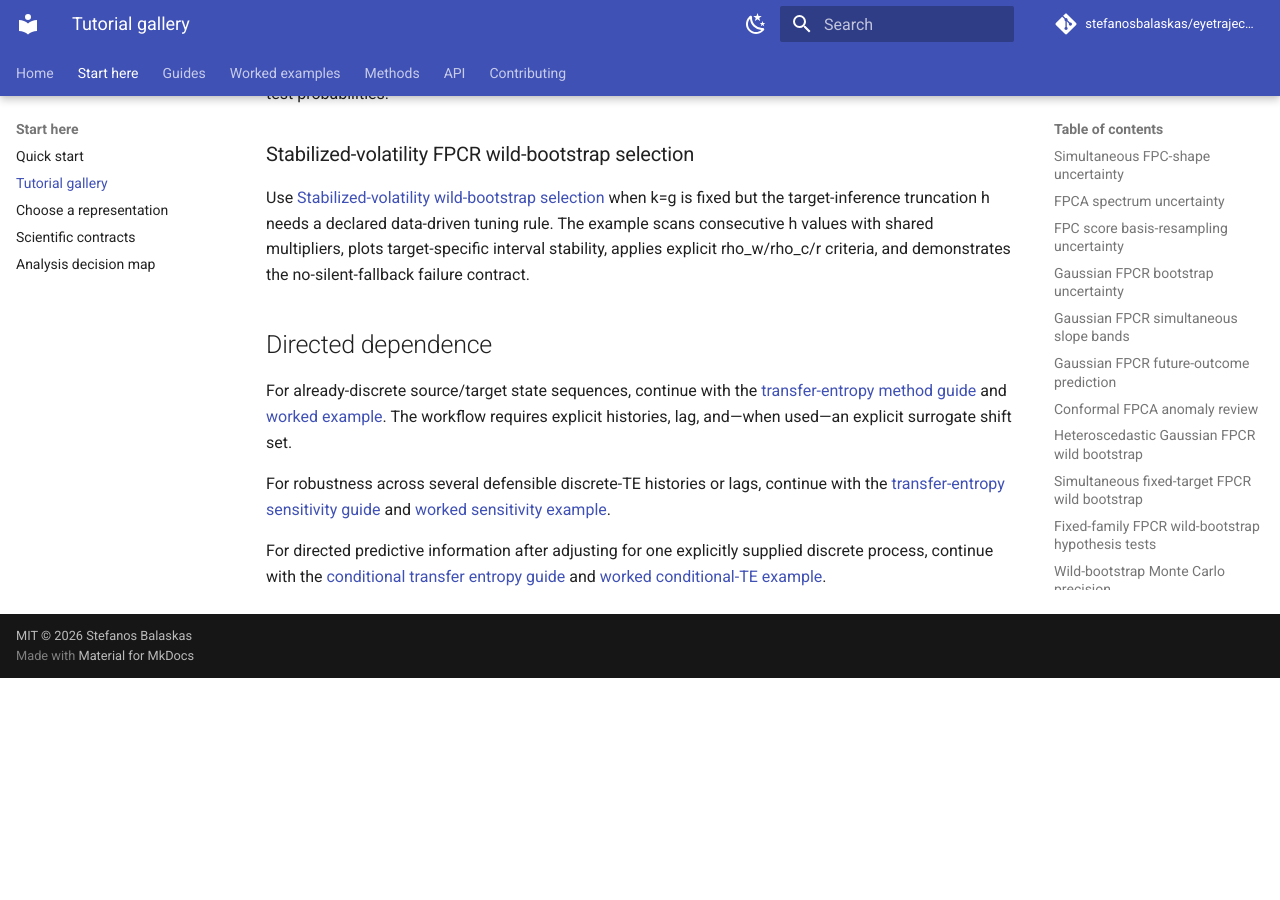
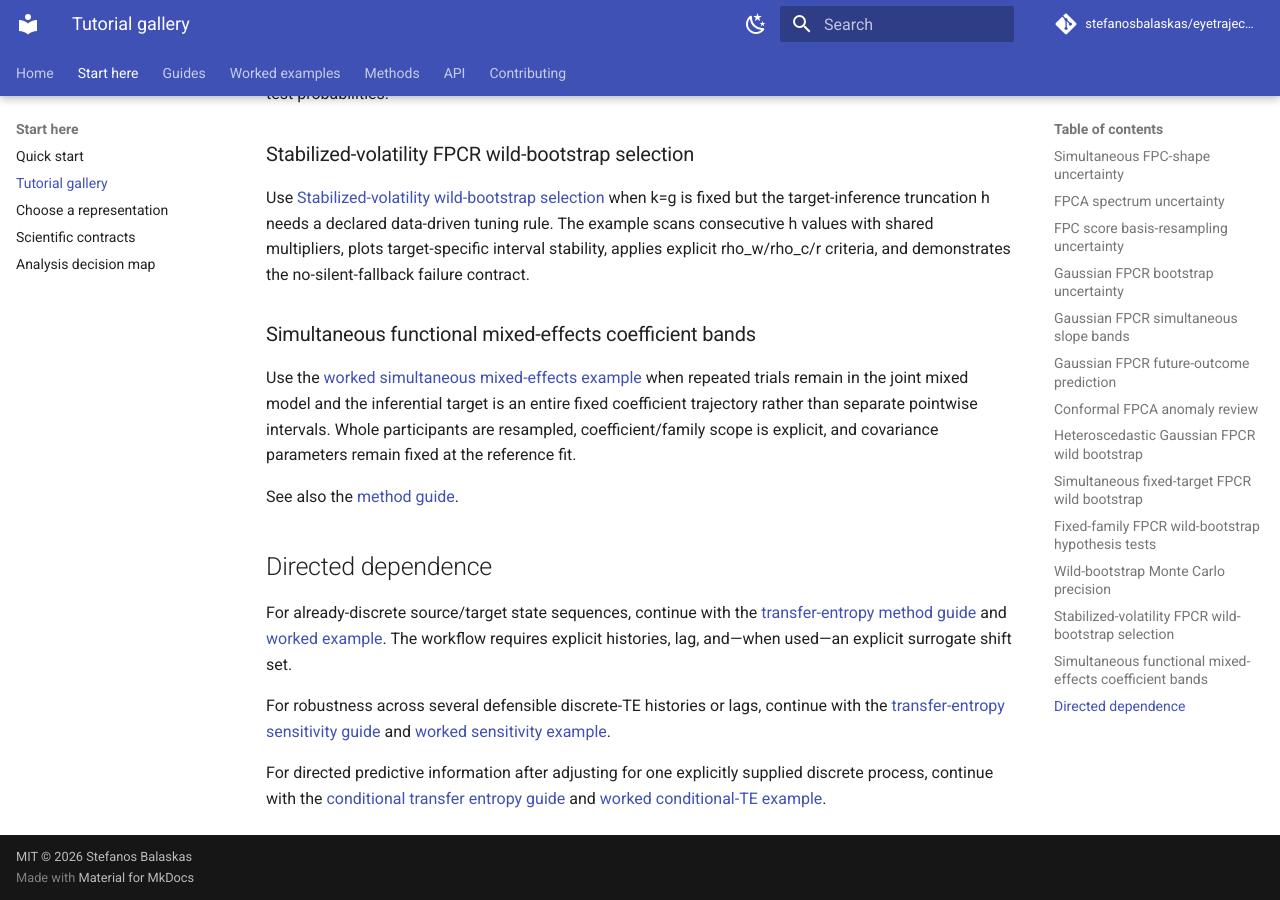
Before and after one commit to stefanosbalaskas/eyetrajectoriespy, an MkDocs documentation site: the page built from docs/tutorials/index.md, in a window 1280 px wide and 900 px high, scrolled down 5225 px. Built offline with MkDocs 1.6.1 and Material for MkDocs 9.7.7, drawn with Linux system fonts in a browser that asks for light colours; comment, search, counter and statistics services are not loaded; before the commit the page ends 5903 px from its top, so only the background shows below that.

Commit message:
Add mixed-effects simultaneous inference tutorial path

```diff
--- a/docs/tutorials/index.md
+++ b/docs/tutorials/index.md
@@ -237,6 +237,18 @@ Use [Wild-bootstrap Monte Carlo precision](../examples/fpcr-wild-bootstrap-monte
 
 Use [Stabilized-volatility wild-bootstrap selection](../examples/fpcr-wild-bootstrap-selection.md) when k=g is fixed but the target-inference truncation h needs a declared data-driven tuning rule. The example scans consecutive h values with shared multipliers, plots target-specific interval stability, applies explicit rho_w/rho_c/r criteria, and demonstrates the no-silent-fallback failure contract.
 
+### Simultaneous functional mixed-effects coefficient bands
+
+Use the
+[worked simultaneous mixed-effects example](../examples/functional-mixed-effects-simultaneous-bands.md)
+when repeated trials remain in the joint mixed model and the inferential target
+is an entire fixed coefficient trajectory rather than separate pointwise
+intervals. Whole participants are resampled, coefficient/family scope is
+explicit, and covariance parameters remain fixed at the reference fit.
+
+See also the
+[method guide](../methods/functional-mixed-effects-simultaneous-bands.md).
+
 ## Directed dependence
 
 For already-discrete source/target state sequences, continue with the
```
